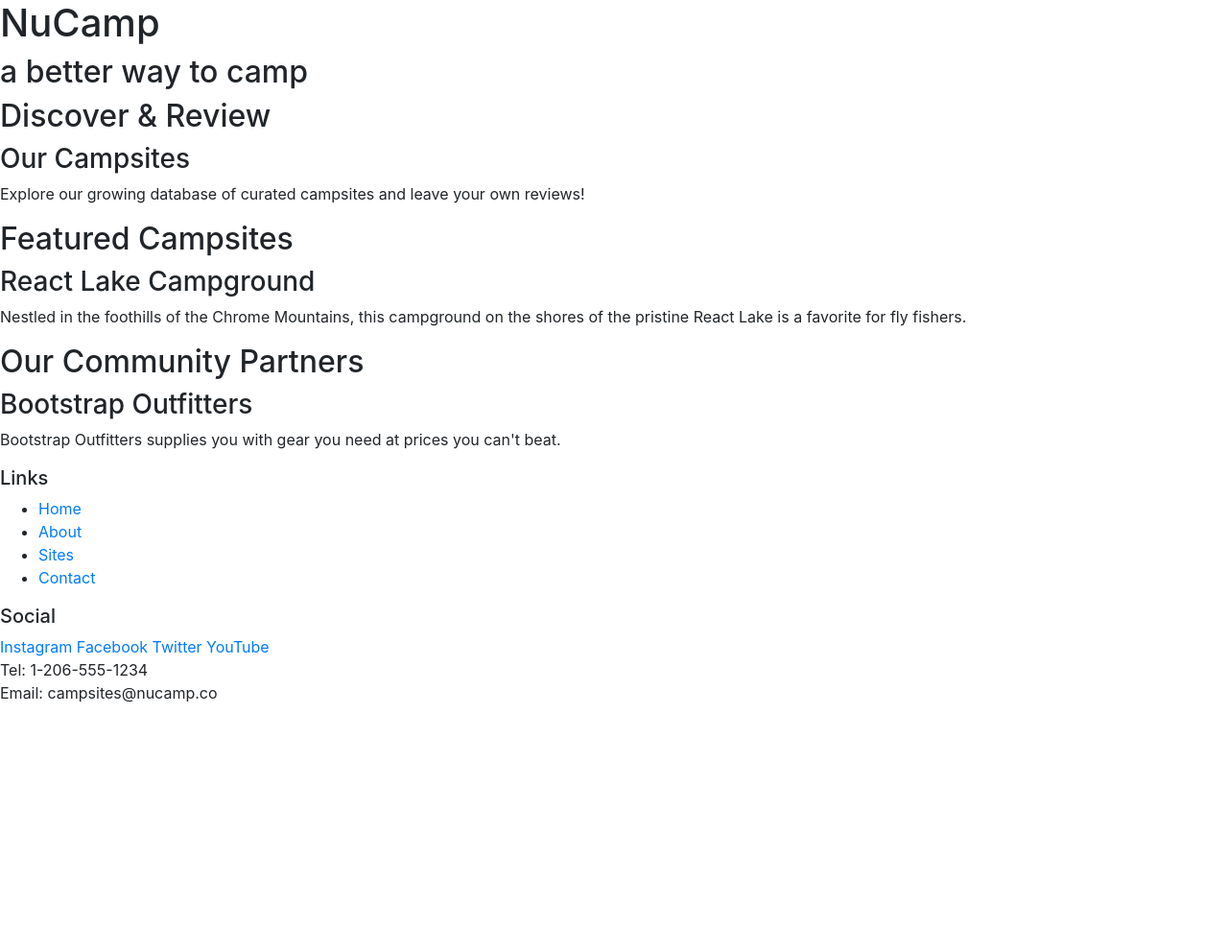
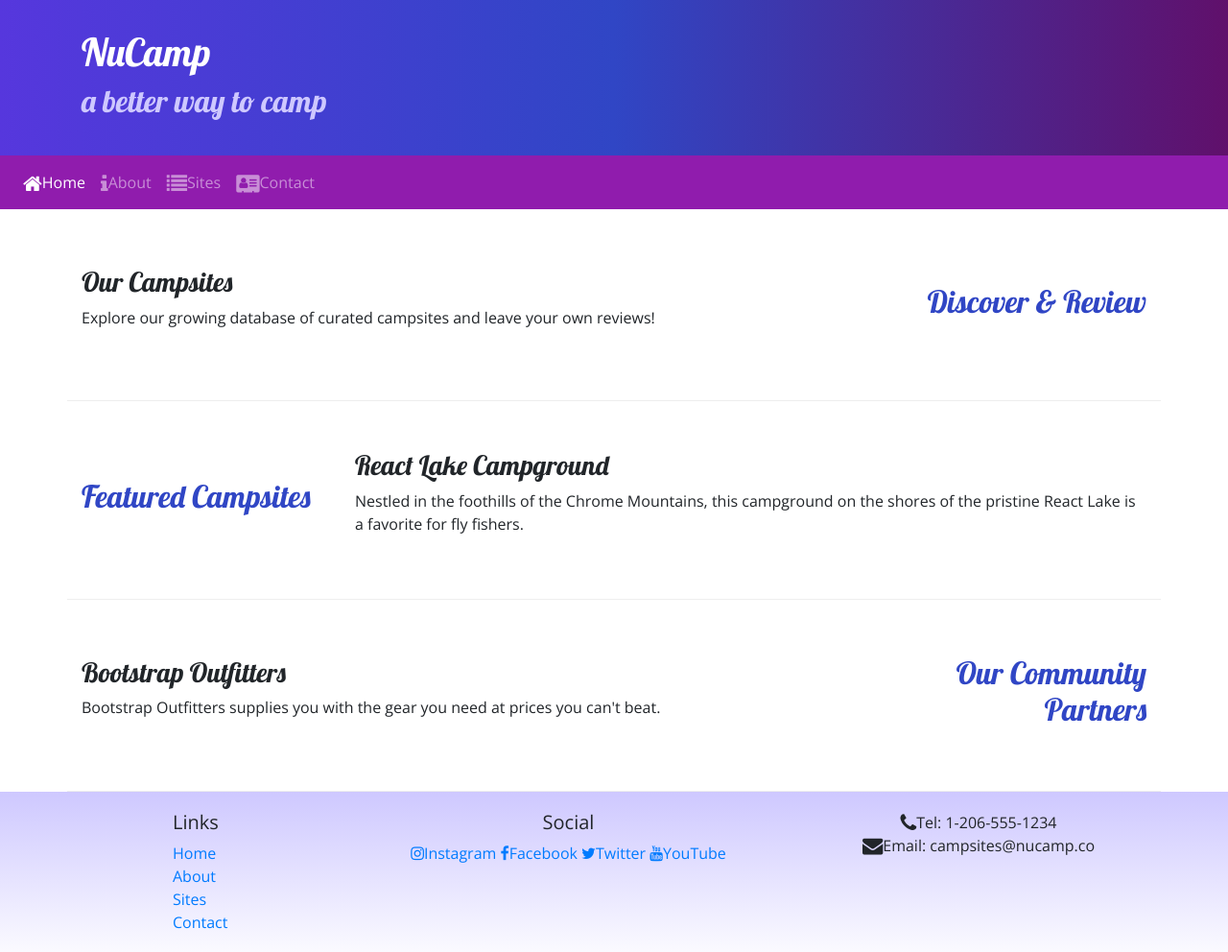
Before and after one commit to jdeplanche/nucampsite1, a website: page index.html in a window 1280 px wide. Shown: the whole page at 96% size. Before the commit the page ends 800 px from the top, so only its background shows below. Drawn offline with nearby package versions, Linux system fonts and the light colour scheme.

Commit message:
Icon Fonts

```diff
--- /dev/null
+++ b/css/styles.css
@@ -0,0 +1,39 @@
+body {
+
+    font-family: "Open Sans", sans-serif;
+}
+
+h1, h2, h3 {
+    font-family: "Lobster", cursive;
+}
+
+h2 {
+    color: #3046C5;
+}
+
+header h2 {
+    color: #CEC8FF;
+}
+
+footer {
+    background-image: linear-gradient(#CEC8FF, white);
+    padding: 20px 0;
+}
+
+.jumbotron {
+    padding: 30px;
+    background-image: linear-gradient(to right, #5637DD, #3046C5, #60106B);
+    color: white;
+    margin: 0;
+
+}
+
+.row-content {
+    padding: 50px 0;
+    border-bottom: 1px ridge;
+    min-height: 200px;
+}
+
+.navbar {
+    background-color: #901CAD;
+}
--- a/index.html
+++ b/index.html
@@ -8,56 +8,98 @@
 
     <link rel="stylesheet" href="node_modules/bootstrap/dist/css/bootstrap.min.css" />
 
+    <link rel="stylesheet" href="node_modules/font-awesome/css/font-awesome.min.css" />
+    <link rel="stylesheet" href="https://fonts.googleapis.com/css?family=Lobster|Open+Sans" />
+    <link rel="stylesheet" href="css/styles.css" />
+
     <title>NuCamp: A Better Way To Camp</title>
 </head>
 
 <body>
 
-    <header>
-        <div>
+    <header class="jumbotron jumbotron-fluid">
+        <div class="container">
+            <div class="row">
+                <div class="col">
                   <h1>NuCamp</h1>
                   <h2>a better way to camp</h2>
                 </div>
+            </div>
+        </div>
     </header>
 
-    <div>
-        <h2>Discover & Review</h2>
+    <nav class="navbar navbar-expand-sm navbar-dark sticky-top">
+        <div class="cointainer">
+            <button class="navbar-toggler ml-auto" type="button" data-toggle="collapse" data-target="#nucampNavbar">
+                <span class="navbar-toggler-icon"></span>
+            </button>
+            <div class="collapse navbar-collapse" data-target="#nucampNavbar">
+                <ul class="navbar-nav">
+                    <li class="nav-item active"><a class="nav-link" href="#"><i class="fa fa-home fa-lg"></i>Home</a></li>
+                    <li class="nav-item"><a class="nav-link" href ="aboutus.html"><i class="fa fa-info fa-lg"></i>About</a></li>
+                    <li class="nav-item"><a class="nav-link" href="#"><i class="fa fa-list fa-lg"></i>Sites</a></li>
+                    <li class="nav-item"><a class="nav-link" href ="#"><i class="fa fa-address-card fa-lg"></i>Contact</a></li>
+                </ul>
+            </div>
+        </div>
+    </nav>
+
+    <div class="container">
+        <div class="row row-content align-items-center">
+            <div class="col-sm-4 order-sm-last col-md-3">
+                <h2 class="text-sm-right">Discover & Review</h2>
+            </div>
+            <div class="col">
                 <h3>Our Campsites</h3>
-        <p>Explore our growing database of curated campsites and leave your own reviews!</p>
+                <p class="d-none d-sm-block">Explore our growing database of curated campsites and leave your own reviews!</p>
+            </div>
         </div>
 
-    <div>
+        <div class="row row-content align-items-center">
+            <div class="col-sm-4 col-md-3">
                 <h2>Featured Campsites</h2>
+            </div>
+            <div class="col">
                 <h3>React Lake Campground</h3>
-        <p>Nestled in the foothills of the Chrome Mountains, this campground on the shores of the pristine React Lake is a favorite for fly fishers.</p>
+                <p class="d-none d-sm-block">Nestled in the foothills of the Chrome Mountains, this campground on the shores of the pristine React Lake is a favorite for fly fishers.</p>
+            </div>
         </div>
 
-    <div>
-        <h2>Our Community Partners</h2>
+        <div class="row row-content align-items-center">
+            <div class="col-sm-4 order-sm-last col-md-3">
+                <h2 class="text-sm-right">Our Community Partners</h2>
+            </div>
+            <div class="col">
                 <h3>Bootstrap Outfitters</h3>
-        <p>Bootstrap Outfitters supplies you with gear you need at prices you can't beat.</p>
+                <p class="d-none d-sm-block">Bootstrap Outfitters supplies you with the gear you need at prices you can't beat.</p>
             </div>
-
+        </div>
+    </div>
+</div>
 <footer>
-        <div>
+    <div class="container">
+        <div class="row">
+            <div class="col-4 offset-1 col-sm-2">
                 <h5>Links</h5>
-            <ul>
+                <ul class="list-unstyled">
                     <li><a href="#">Home</a></li>
-                <li><a href="#">About</a></li>
+                    <li><a href="aboutus.html">About</a></li>
                     <li><a href="#">Sites</a></li>
                     <li><a href="#">Contact</a></li>
                 </ul>
             </div>
-        <div>
+            <div class="col-6 col-sm-5 text-center">
                 <h5>Social</h5>
-            <a href="http://instagram.com/">Instagram</a>
-            <a href="http://facebook.com/">Facebook</a>
-            <a href="http://twitter.com/">Twitter</a>
-            <a href="http://youtube.com/">YouTube</a>
+                <a href="http://instagram.com/"><i class="fa fa-instagram"></i>Instagram</a>
+                <a href="http://facebook.com/"><i class="fa fa-facebook"></i>Facebook</a>
+                <a href="http://twitter.com/"><i class="fa fa-twitter"></i>Twitter</a>
+                <a href="http://youtube.com/"><i class="fa fa-youtube"></i>YouTube</a>
             </div>
-        <div>
-            Tel: 1-206-555-1234<br />
-            Email: campsites@nucamp.co
+            <div class="col-sm-4 text-center">
+                <i class="fa fa-phone fa-lg"></i>Tel: 1-206-555-1234<br />
+                <i class="fa fa-envelope fa-lg"></i>Email: campsites@nucamp.co
+            </div>
+       </div>
     </div>
 </footer>
     <script src="node_modules/jquery/dist/jquery.slim.min.js"></script>
--- a/package.json
+++ b/package.json
@@ -7,7 +7,7 @@
     "lite": "lite-server",
     "start": "npm run lite",
     "test": "echo \"Error: no test specified\" && exit 1"
- },
+  },
   "author": "jennifer",
   "license": "ISC",
   "devDependencies": {
@@ -15,6 +15,7 @@
   },
   "dependencies": {
     "bootstrap": "^4.5.2",
+    "font-awesome": "^4.7.0",
     "jquery": "^3.5.1",
     "popper.js": "^1.16.1"
   }
```
Also changed, not shown: aboutus.html (added, +112 -0 lines), 1 other file. Lines whose indentation alone changed are shown as unchanged.
